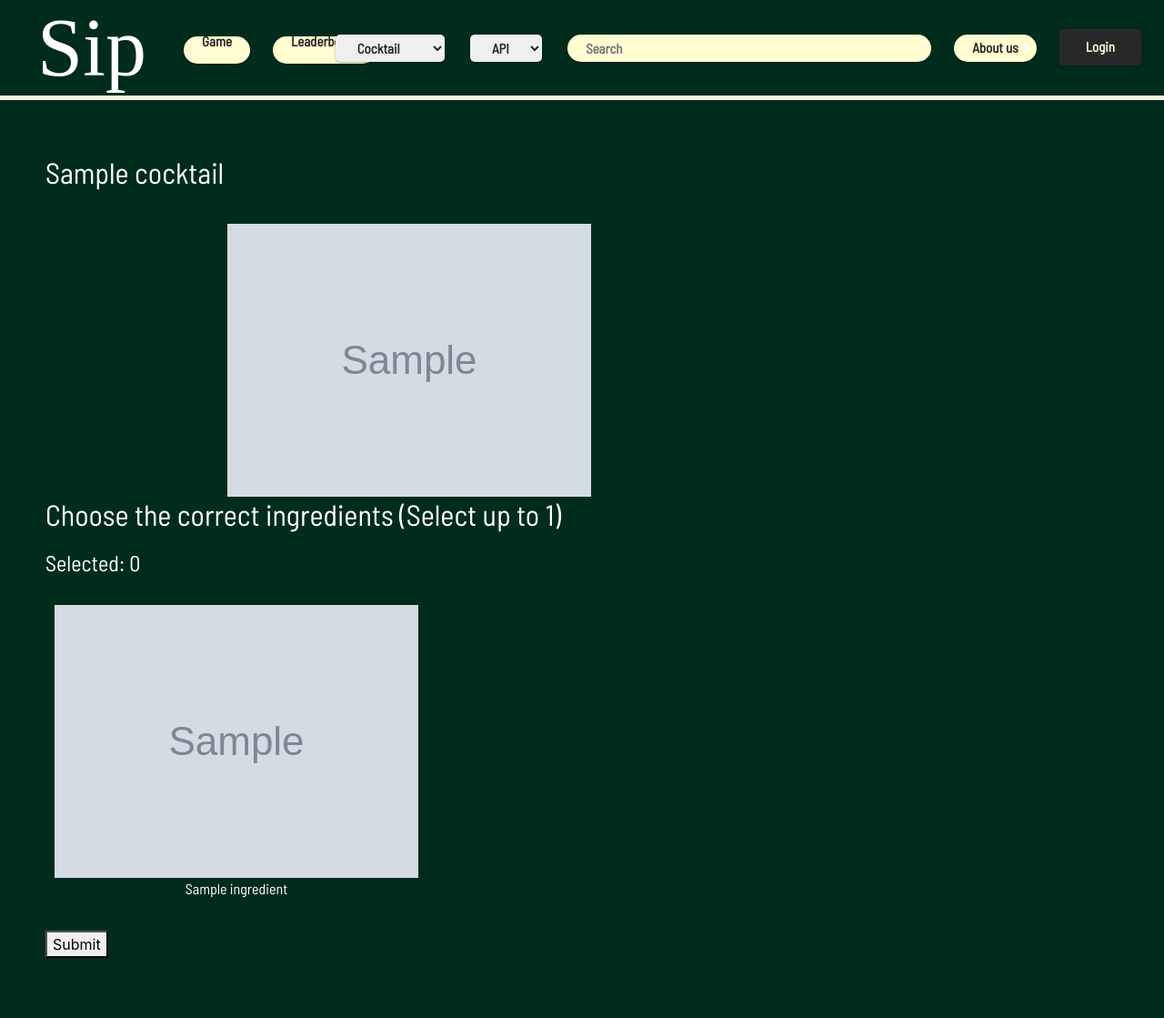
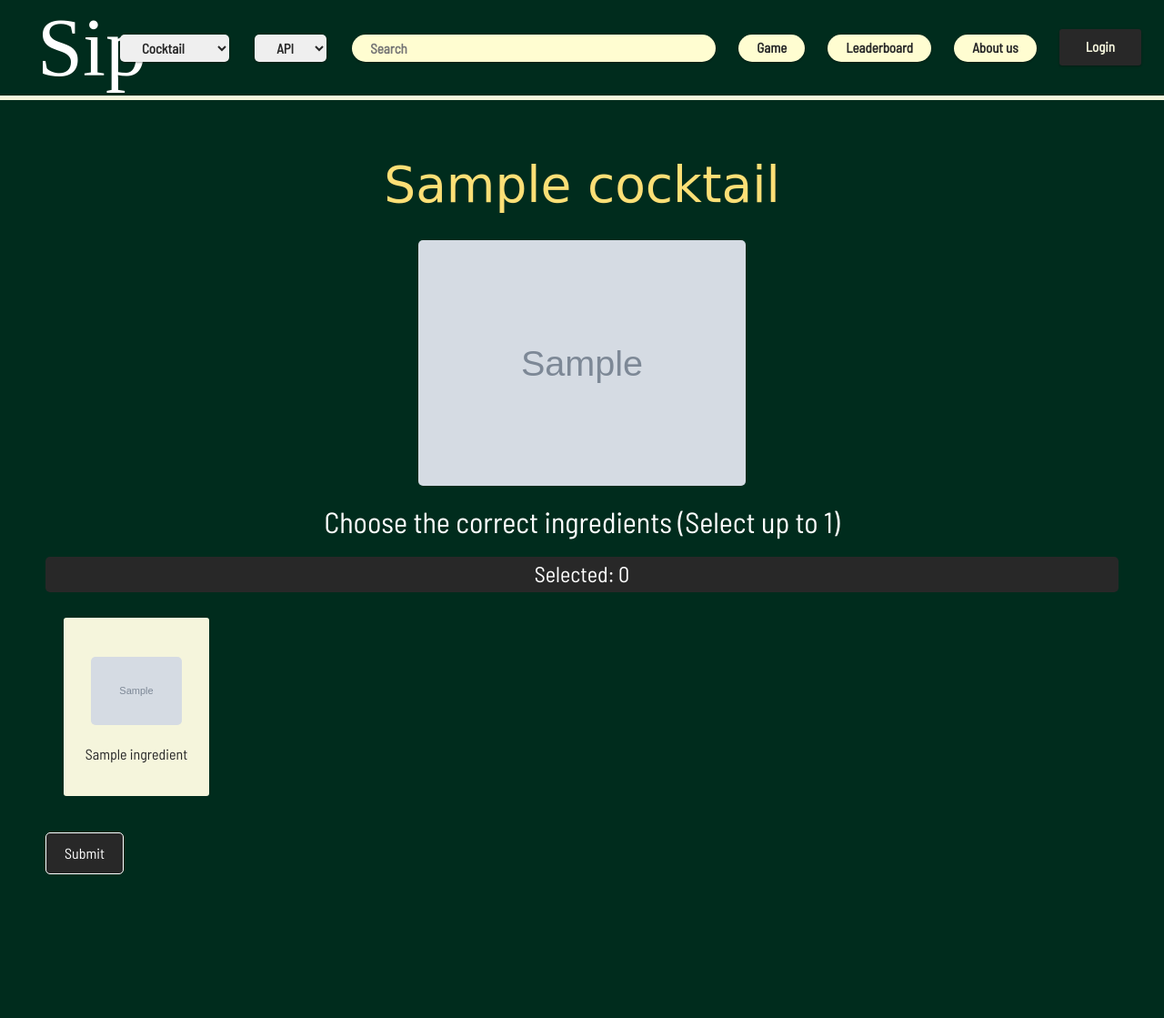
Before and after one commit to xNatthapol/SIP, a Django app: template SIP/templates/sip/game.html in a window 1280 px wide. Shown: the whole page at 91% size. After the commit the page ends 961 px from the top, so only its background shows below. Run offline with Django 4.2, Linux system fonts and the light colour scheme; the template is opened without the code that fills it: most values are stand-ins (such as "Sample title", 1, 10 or a date in 2020); grey boxes marked "Sample" are stand-in pictures; parts of the project's set-up code (start-up, migrations or seed data) failed here and were passed over; some libraries are stand-ins or nearby versions; some web fonts are replaced.

Commit message:
improve ui of game page and others

```diff
--- a/SIP/templates/registration/login.html
+++ b/SIP/templates/registration/login.html
@@ -13,7 +13,7 @@
     font-family: Riesling;
     font-size: 200px;
     font-weight: 400;
-    color: #F5F5DC;
+    color: #002C1D;
     word-wrap: break-word;
     text-decoration: none;
 }
@@ -58,8 +58,8 @@ p {
     <title>Login page</title>
   </head>
   <body>
-    <a class ="logo" href="{% url 'index' %}">Sip</a>
     <div class="block">
+      <a class ="logo" href="{% url 'index' %}">Sip</a>
       {% if user.is_authenticated %}
           <h1>Welcome, {{ user.username }} !</h1>
       {% else %}
--- a/SIP/templates/sip/cocktail_detail.html
+++ b/SIP/templates/sip/cocktail_detail.html
@@ -190,6 +190,7 @@
 
     .send-butt {
         font-family: 'Barlow Semi Condensed', sans-serif;
+        box-shadow: rgba(0, 0, 0, 0.12) 0px 1px 3px, rgba(0, 0, 0, 0.24) 0px 1px 2px;
         background-color: #36454F;
         /* padding: 10px; */
         text-decoration: none;
@@ -197,6 +198,7 @@
         color: white;
         border-radius: 5px;
         margin-right: 15px;
+        border: none;
     }
 
     .form-group {
--- a/SIP/templates/sip/game.html
+++ b/SIP/templates/sip/game.html
@@ -18,7 +18,7 @@
         body {
             background-color: #002C1D;
             padding: 50px;
-            margin-top: 120px;
+            align-items: center;
         }
 
         .text {
@@ -26,7 +26,61 @@
             color: white;
         }
 
-        .tdy-rec-text {
+        .select {
+            /* display: grid; */
+            /* grid-template-columns: repeat(3, 1fr); */
+            max-width: 500px;
+            gap: 20px;
+            justify-content: center;
+        }
+
+        .select-item {
+            padding: 10px;
+            cursor: pointer;
+            font-family: "Heebo", sans-serif;
+            text-align: center;
+            border-radius: 3px;
+            background-color: #F5F5DC;
+            transition: background 0.1s ease-in-out;
+
+            display: block;
+            margin: 10px;
+        }
+
+        #choice-img {
+            max-width: 100px;
+            max-height: 100px;
+            border-radius: 5px;
+            object-fit: cover;
+            margin: 20px;
+        }
+
+        #choice-img:hover, #choice-text:hover, .select-item:hover {
+            cursor: pointer;
+        }
+
+        #choice-text {
+            color: #282828;
+        }
+
+        .select-item input[type="checkbox"] {
+            opacity: 0;
+            cursor: pointer;
+        }
+
+        .selected-item {
+            background: #6b6b6b;
+        }
+
+        .info {
+            margin-top: 20px;
+        }
+
+        .jote {
+            text-align: center;
+        }
+
+        #jote-name {
             font-family: 'Italianno', cursive;
             color: #FCDF76;
             font-size: 55px;
@@ -36,66 +90,74 @@
             text-align: center;
         }
 
-        .img-intr {
-            margin-top: 30px;
-            margin-left: 200px;
+        #jote-img {
+            max-width: 450px;
+            max-height: 270px;
+            border-radius: 5px;
+            object-fit: cover;
+            margin: 20px;
         }
 
-        .select {
-            display: grid;
-            grid-template-columns: repeat(3, 1fr);
-            max-width: 500px;
-            gap: 20px;
+        #selectedCount {
+            padding: 5px;
+            background-color: #282828;
+            color: white;
+            border-radius: 5px;
         }
 
-        .select-item {
+        .choices {
             padding: 10px;
-            cursor: pointer;
-            font-family: "Heebo", sans-serif;
-            text-align: center;
-            border-radius: 3px;
-            background: #002C1D;
-            transition: background 0.1s;
+            /* display: flex;
+            flex-wrap: wrap; */
+            display: grid;
+            grid-template-columns: repeat(7, 1fr);
         }
 
-        .select-item input[type="checkbox"] {
-            opacity: 0;
-            cursor: pointer;
+        .subbutt {
+            font-family: 'Barlow Semi Condensed', sans-serif;
+            color: white;
+            background-color: #282828;
+            border-radius: 5px;
+            padding: 10px;
+            padding-left: 20px;
+            padding-right: 20px;
+            margin-top: 20px;
+            margin-bottom: 20px;
+            border: white solid 1px;
+            transition: background 0.1s ease-in-out;
         }
 
-        .selected-item {
-            background: #00140d;
-            color: #002C1D;
-        }
-
-        .info {
-            margin-top: 20px;
-        }
     </style>
 </head>
 <body>
-    <h2 class="text">{{ cocktail.name }}</h2>
-    <img class="img-intr" src="{{ cocktail.image }}" alt="cocktail image">
+    <div class="jote">
+        <h2 class="text" id="jote-name">{{ cocktail.name }}</h2>
+        <img id="jote-img" class="img-intr" src="{{ cocktail.image }}" alt="cocktail image">
 
         <h2 class="text">Choose the correct ingredients (Select up to {{ cocktail.ingredients.count }})</h2>
+
         <div class="info">
             <h4 class="text" id="selectedCount">Selected: 0</h4>
             <!-- <h4 class="text" id="selectionLimit">You can only select up to {{ cocktail.ingredients.count }} ingredients.</h4> -->
         </div>
+    </div>
+
     <div class="select">
         <form action="{% url 'game' %}" method="post">
             {% csrf_token %}
+            <div class="choices">
                 {% for ingredient in ingredients %}
                     <div class="select-item">
                         <label for="ingredient{{ ingredient.id }}">
                             <input type="checkbox" id="ingredient{{ ingredient.id }}" name="ingredients" value="{{ ingredient.id }}">
-                        <img src="{{ ingredient.image }}" alt="ingredient image">
-                        <p class="text">{{ ingredient.name }}</p>
+                            <img id="choice-img" src="{{ ingredient.image }}" alt="ingredient image">
+                            <p class="text" id="choice-text">{{ ingredient.name }}</p>
                         </label>
                     </div>
                 {% endfor %}
+            </div>
             <input type="hidden" name="cocktail_id" value="{{ cocktail.id }}">
-            <button type="submit">Submit</button>
+            <button type="submit" class="subbutt">Submit</button>
         </form>
     </div>
 
--- a/SIP/templates/sip/navbar.html
+++ b/SIP/templates/sip/navbar.html
@@ -124,14 +124,15 @@
     #argh {
         list-style: none;
     }
+
+    .gale {
+        text-align: center;
+        margin-top: 9px;
+    }
 </style>
 
 <nav class="navbar navbar-expand-lg navbar-dark">
     <a class="navbar-brand" href="{% url 'index' %}">Sip</a>
-
-    <a class="about-us" href="{% url 'game' %}">Game</a>
-
-    <a class="about-us" href="{% url 'leaderboard' %}">Leaderboard</a>
 
     <ul class="nav-right">
         <form id="argh" class="form-inline" method="post" action="{% url 'index' %}">
@@ -149,6 +150,11 @@
                 <!-- <input class="search-button" type="submit" value/> -->
             </li>
         </form>
+
+        <a class="about-us" href="{% url 'game' %}"><p class="gale">Game</p></a>
+
+        <a class="about-us" href="{% url 'leaderboard' %}"><p class="gale">Leaderboard</p></a>
+
         <li>
             <!-- About Us -->
             <form action="https://github.com/xNatthapol/SIP/wiki" target="_blank">
```
Lines whose indentation alone changed are shown as unchanged.
